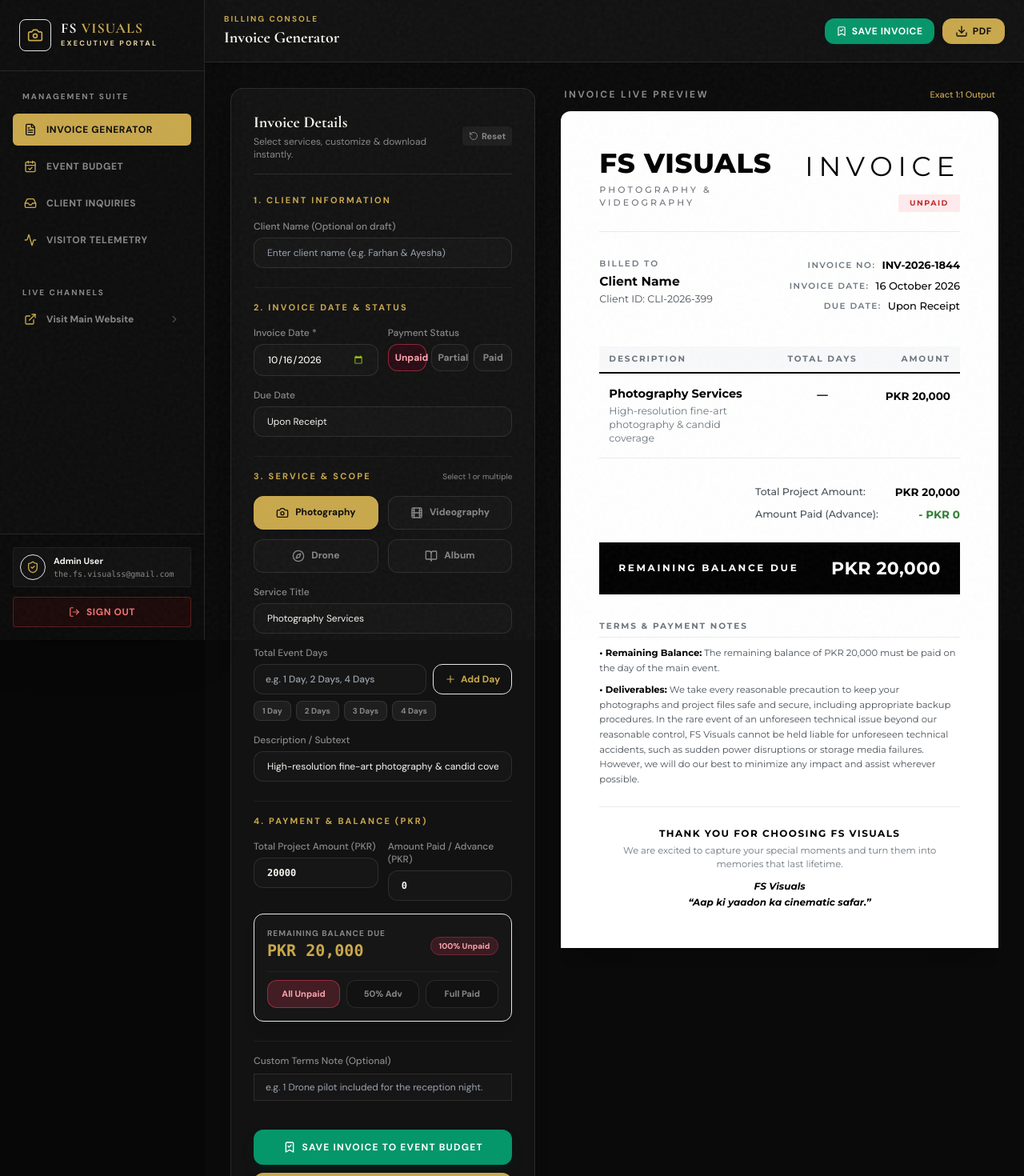
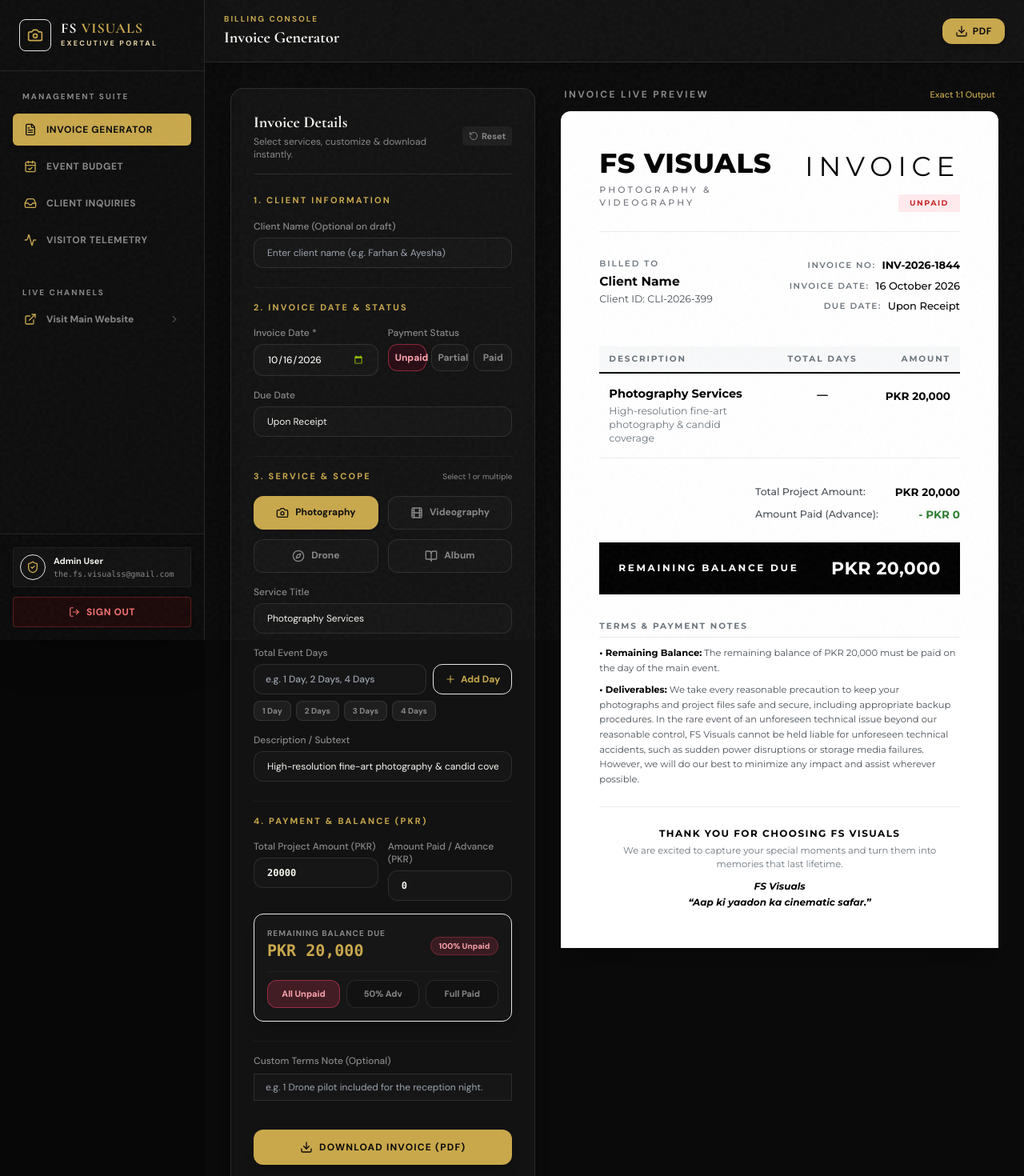
Before and after one commit to the-farazz/photography_LandingPage, a Next.js app: page /admin in a window 1280 px wide. Shown: the top 1470 px of the page at 80% size. Built offline with nearby package versions, Linux system fonts and the light colour scheme; sample sign-in values are in the browser's storage.

Commit message:
feat(invoice): decouple invoice generator from event budget to prevent automatic saving

```diff
--- a/app/admin/page.js
+++ b/app/admin/page.js
@@ -26,7 +26,6 @@ import {
   Calendar,
   Plus,
   ChevronDown,
-  BookmarkCheck,
   CheckCircle2,
   AlertCircle,
 } from "lucide-react";
@@ -171,100 +170,12 @@ export default function AdminInvoicePage() {
   const [downloadingPdf, setDownloadingPdf] = useState(false);
   const [downloadingPng, setDownloadingPng] = useState(false);
   const [copied, setCopied] = useState(false);
-  const [syncingEvent, setSyncingEvent] = useState(false);
-  const [syncedSuccess, setSyncedSuccess] = useState(false);
   const [toastMessage, setToastMessage] = useState(null);
 
   const showToast = (msg, type = "success") => {
     setToastMessage({ msg, type });
     setTimeout(() => setToastMessage(null), 4000);
   };
-
-  const handleSaveInvoice = async (silent = false) => {
-    const cName = formData.clientName && formData.clientName.trim();
-    if (!cName) {
-      if (!silent) showToast("Please enter Client Name before saving.", "error");
-      return;
-    }
-    const totalNum = Number(formData.totalAmount || 0);
-    if (totalNum <= 0) {
-      if (!silent) showToast("Please enter a valid Total Project Amount.", "error");
-      return;
-    }
-
-    try {
-      setSyncingEvent(true);
-      const paidNum = Number(formData.paidAmount || 0);
-      const remNum = Math.max(0, totalNum - paidNum);
-      const computedStatus = paidNum <= 0 ? "UNPAID" : remNum <= 0 ? "FULLY PAID" : "PARTIALLY PAID";
-
-      const validDates = Array.isArray(formData.eventDates)
-        ? formData.eventDates.filter((d) => d && typeof d === "string" && d.trim())
-        : [];
-      const primaryDate = validDates[0] || formData.rawDate || new Date().toISOString().split("T")[0];
-      const datesTag = validDates.length > 0 ? `[DATES:${validDates.join(",")}] ` : "";
-      const durTag = formData.duration ? `Duration: ${formData.duration} | ` : "";
-
-      const payload = {
-        client_name: cName,
-        client_phone: "",
-        event_title: formData.serviceName || "Photography Services",
-        event_date: primaryDate,
-        event_location: "Karachi, Pakistan",
-        service_type: formData.serviceName,
-        total_amount: totalNum,
-        paid_amount: paidNum,
-        remaining_amount: remNum,
-        status: computedStatus,
-        invoice_no: formData.invoiceNo,
-        notes: `${datesTag}${durTag}${formData.description || formData.notes || ""}`,
-      };
-
-      const res = await fetch("/api/admin/events", {
-        method: "POST",
-        headers: { "Content-Type": "application/json" },
-        body: JSON.stringify(payload),
-      });
-
-      const resData = await res.json().catch(() => ({}));
-
-      // Immediately update local cache so /admin/events shows it instantly
-      try {
-        const local = localStorage.getItem("fsv_cached_events");
-        const list = local ? JSON.parse(local) : [];
-        const cleanList = list.filter((e) => e.invoice_no !== formData.invoiceNo);
-        const savedEvt = resData?.event || {
-          id: `evt_inv_${Date.now()}`,
-          ...payload,
-          event_payments: paidNum > 0 ? [
-            {
-              id: `pay_inv_${Date.now()}`,
-              amount: paidNum,
-              payment_date: payload.event_date,
-              payment_method: "Cash / Advance",
-              notes: "Initial Advance from Invoice",
-            }
-          ] : [],
-        };
-        localStorage.setItem("fsv_cached_events", JSON.stringify([savedEvt, ...cleanList]));
-      } catch {}
-
-      setSyncedSuccess(true);
-      if (!silent) {
-        showToast(`Invoice ${formData.invoiceNo} saved to Event Budget!`, "success");
-      }
-      setTimeout(() => setSyncedSuccess(false), 3500);
-    } catch (err) {
-      console.warn("Event budget save notice:", err);
-      if (!silent) {
-        showToast("Failed to save invoice. Please try again.", "error");
-      }
-    } finally {
-      setSyncingEvent(false);
-    }
-  };
-
-  const handleSyncToEventTracker = (silent = true) => handleSaveInvoice(silent);
 
   // Toggle multi-select service options
   const handleToggleService = (key) => {
@@ -440,8 +351,6 @@ export default function AdminInvoicePage() {
 
     try {
       setDownloadingPdf(true);
-      // Automatically sync invoice details to Event Budget Tracker
-      handleSyncToEventTracker(true);
       const canvas = await html2canvas(element, {
         scale: 2,
         useCORS: true,
@@ -511,8 +420,6 @@ export default function AdminInvoicePage() {
 
     try {
       setDownloadingPng(true);
-      // Automatically sync invoice details to Event Budget Tracker
-      handleSyncToEventTracker(true);
       const canvas = await html2canvas(element, {
         scale: 2,
         useCORS: true,
@@ -566,8 +473,6 @@ _“Aap ki yaadon ka cinematic safar.”_
 FS Visuals Karachi | +92 327 3129464`;
 
     navigator.clipboard.writeText(summaryText);
-    // Automatically sync invoice details to Event Budget Tracker
-    handleSyncToEventTracker(true);
     setCopied(true);
     setTimeout(() => setCopied(false), 2500);
   };
@@ -608,29 +513,6 @@ FS Visuals Karachi | +92 327 3129464`;
 
           {/* Right Action Buttons */}
           <div className="flex items-center gap-1.5 sm:gap-2.5 shrink-0 flex-wrap">
-            {/* Save Invoice Button (Explicit Save without downloading) */}
-            <button
-              type="button"
-              onClick={() => handleSaveInvoice(false)}
-              disabled={syncingEvent}
-              className={`flex items-center gap-1.5 px-3 py-2 sm:px-3.5 sm:py-2 text-xs font-bold uppercase tracking-wider rounded-xl transition-all cursor-pointer ${
-                syncedSuccess
-                  ? "bg-emerald-500/20 text-emerald-300 border border-emerald-500/40"
-                  : "bg-emerald-600 hover:bg-emerald-500 text-white shadow-md shadow-emerald-950/30"
-              }`}
-              title="Save invoice to Event Budget without downloading"
-            >
-              {syncingEvent ? (
-                <Loader2 className="w-3.5 h-3.5 animate-spin" />
-              ) : syncedSuccess ? (
-                <CheckCircle2 className="w-3.5 h-3.5 text-emerald-300" />
-              ) : (
-                <BookmarkCheck className="w-3.5 h-3.5" />
-              )}
-              <span className="hidden sm:inline">{syncedSuccess ? "Saved!" : "Save Invoice"}</span>
-              <span className="sm:hidden">Save</span>
-            </button>
-
             {/* Primary 1-Click Download PDF Button */}
             <button
               onClick={handleDownloadPDF}
@@ -1199,34 +1081,8 @@ FS Visuals Karachi | +92 327 3129464`;
             </button>
           </div>
 
-          {/* Save & Download Action Buttons */}
-          <div className="pt-3 space-y-2.5">
-            {/* Primary Save to Event Budget Button (NO download required!) */}
-            <button
-              type="button"
-              onClick={() => handleSaveInvoice(false)}
-              disabled={syncingEvent}
-              className={`w-full py-3.5 text-xs font-bold tracking-widest uppercase transition-all flex items-center justify-center gap-2 rounded-xl shadow-lg cursor-pointer ${
-                syncedSuccess
-                  ? "bg-emerald-500/20 text-emerald-300 border border-emerald-500/40"
-                  : "bg-emerald-600 hover:bg-emerald-500 text-white shadow-emerald-950/40"
-              }`}
-            >
-              {syncingEvent ? (
-                <>
-                  <Loader2 className="w-4 h-4 animate-spin" /> Saving to Event Budget...
-                </>
-              ) : syncedSuccess ? (
-                <>
-                  <CheckCircle2 className="w-4 h-4 text-emerald-300" /> Invoice Saved to Event Budget!
-                </>
-              ) : (
-                <>
-                  <BookmarkCheck className="w-4 h-4" /> Save Invoice to Event Budget
-                </>
-              )}
-            </button>
-
+          {/* Download Action Button */}
+          <div className="pt-3">
             {/* Download PDF Button */}
             <button
               type="button"
@@ -1287,26 +1143,6 @@ FS Visuals Karachi | +92 327 3129464`;
           <div className="w-full space-y-2.5 lg:hidden pb-6">
             <button
               type="button"
-              onClick={() => handleSaveInvoice(false)}
-              disabled={syncingEvent}
-              className={`w-full py-3.5 text-xs font-bold tracking-wider uppercase flex items-center justify-center gap-2 rounded-xl shadow-md cursor-pointer transition-all ${
-                syncedSuccess
-                  ? "bg-emerald-500/20 text-emerald-300 border border-emerald-500/40"
-                  : "bg-emerald-600 hover:bg-emerald-500 text-white shadow-emerald-950/40"
-              }`}
-            >
-              {syncingEvent ? (
-                <Loader2 className="w-4 h-4 animate-spin" />
-              ) : syncedSuccess ? (
-                <CheckCircle2 className="w-4 h-4 text-emerald-300" />
-              ) : (
-                <BookmarkCheck className="w-4 h-4" />
-              )}
-              <span>{syncedSuccess ? "Saved to Event Budget!" : "Save Invoice to Event Budget"}</span>
-            </button>
-
-            <button
-              type="button"
               onClick={handleDownloadPDF}
               disabled={downloadingPdf || downloadingPng}
               className="w-full py-3.5 bg-accent-gold text-bg-primary text-xs font-extrabold tracking-wider uppercase flex items-center justify-center gap-2 hover:bg-accent-warm shadow-lg shadow-accent-gold/20 disabled:opacity-50 rounded-xl cursor-pointer"
```
